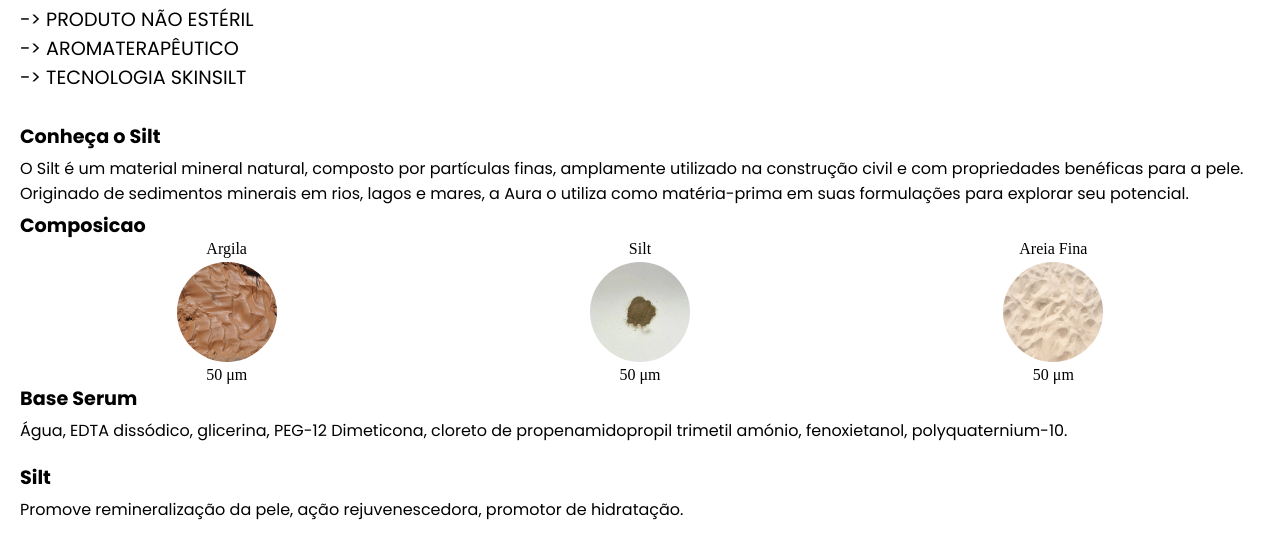
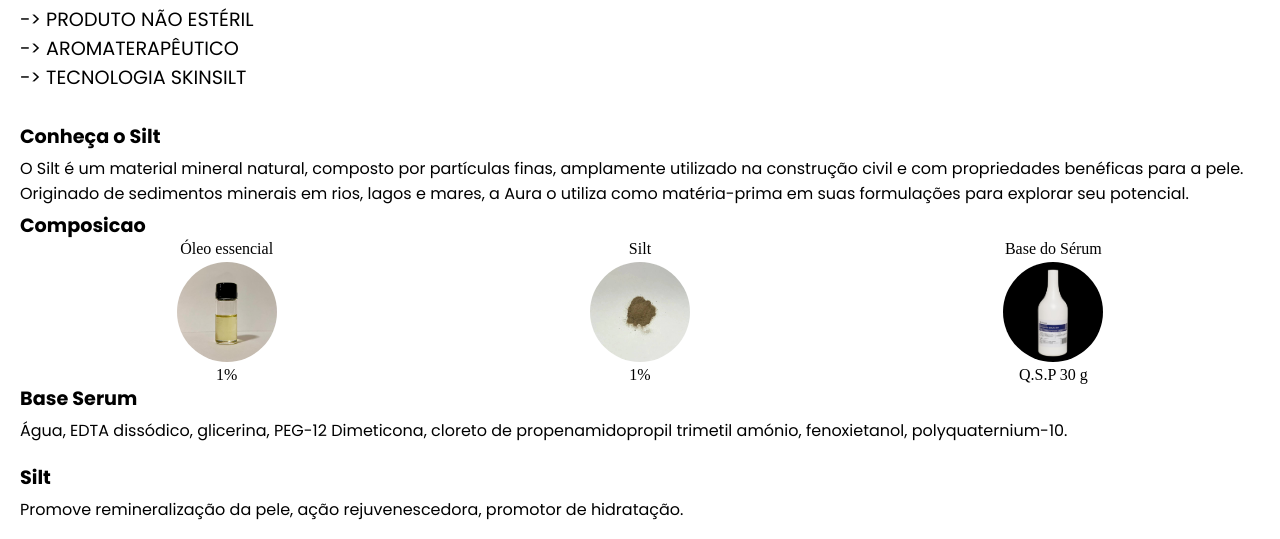
Before and after one commit to deccox/aura, a website: page public/produto.html in a window 1280 px wide. Shown: the part 222-761 px from the top of the page. Drawn offline with nearby package versions, Linux system fonts and the light colour scheme.

Commit message:
change img comp

```diff
--- a/public/produto.html
+++ b/public/produto.html
@@ -89,19 +89,19 @@
                     <span class="produto-subtitle">Composicao</span>
                     <div class="produto-about-comp">
                         <div class="prod-about-comp">
-                            Argila
-                            <img src="/assets/argila.jpg" alt="">
-                            50 μm
+                            Óleo essencial
+                            <img src="/assets/igre1.png" alt="">
+                            1%
                         </div>
                         <div class="prod-about-comp">
                             Silt
                             <img src="/assets/siltigre.jpg" alt="">
-                            50 μm
+                            1%
                         </div>
                         <div class="prod-about-comp">
-                            Areia Fina
-                            <img src="/assets/areiakk.jpg" alt="">
-                            50 μm
+                            Base do Sérum
+                            <img src="/assets/igre2.png" alt="">
+                            Q.S.P 30 g
                         </div>
                     </div>
                 </div>
```
Also changed, not shown: public/assets/igre1.png (added), public/assets/igre2.png (added).
